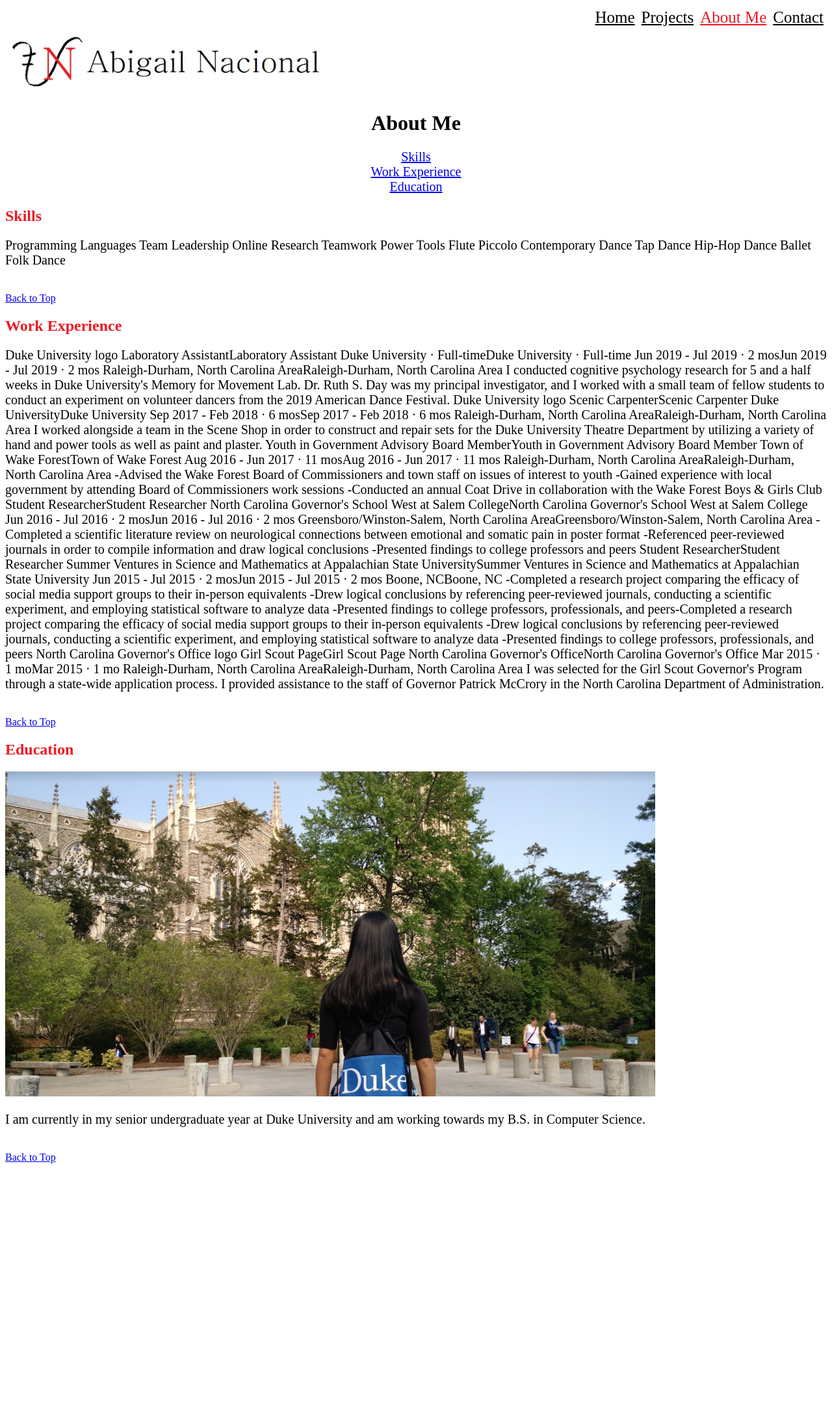
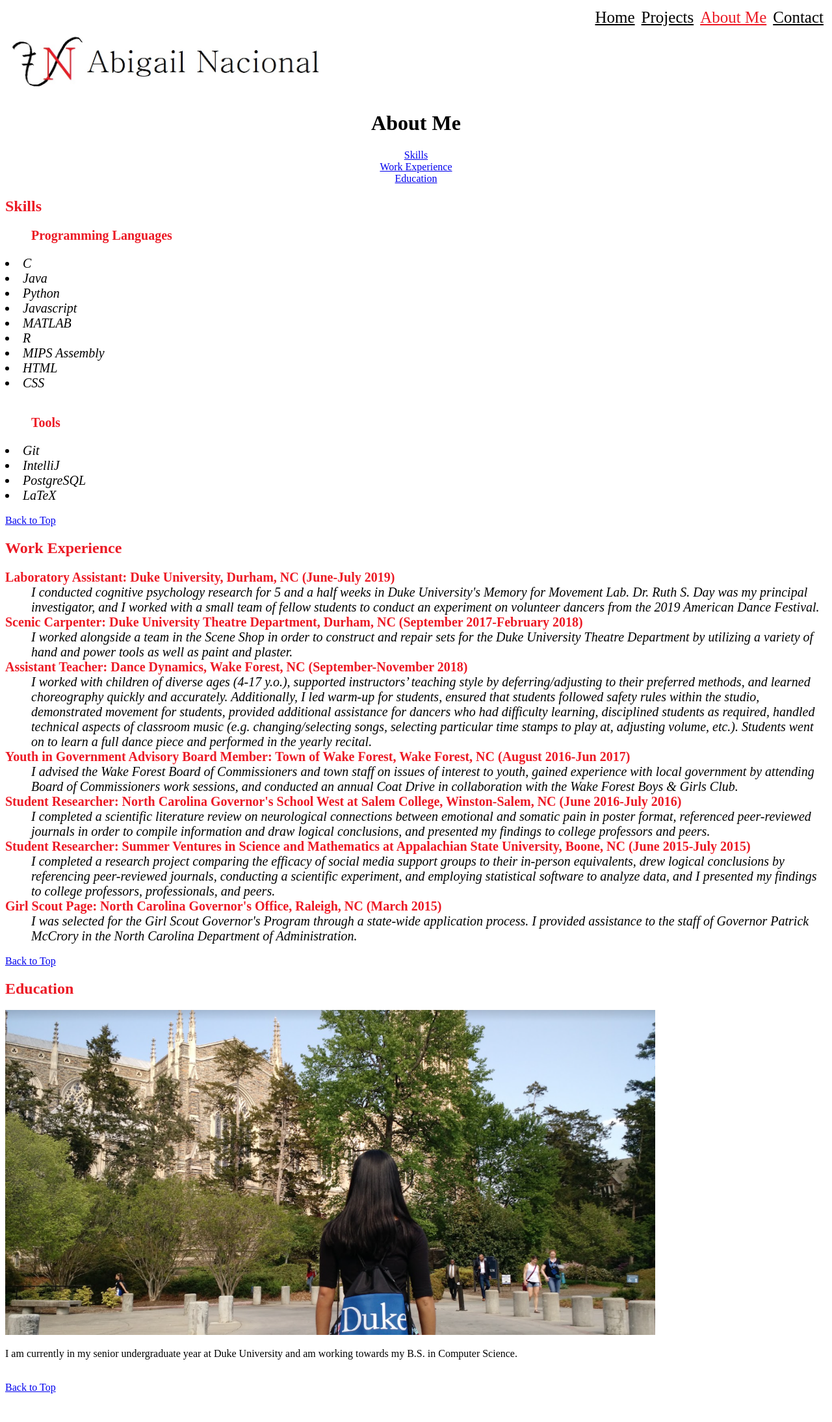
Before and after one commit to abigailnacional/abigailnacional.github.io, a Python web app: template templates/aboutme.html in a window 1280 px wide. Shown: the whole page at 65% size. Before the commit the page ends 1790 px from the top, so only its background shows below. Run offline with Jinja, Linux system fonts and the light colour scheme; the template is opened without the code that fills it, so the values that code supplies are empty.

Commit message:
Added and reformatted info on About Me and Projects pages

```diff
--- a/templates/aboutme.html
+++ b/templates/aboutme.html
@@ -31,7 +31,25 @@
       h2 {
         color: rgb(236, 26, 37);
       }
-      p {
+      ul {
+        color: rgb(236, 26, 37);
+        font-weight: bold;
+        font-size: 20px;
+      }
+      li {
+        color: black;
+        font-style: italic;
+        font-size: 20px;
+      }
+      dt {
+        color: rgb(236, 26, 37);
+        font-weight: bold;
+        font-size: 20px;
+
+      }
+      dd {
+        color: black;
+        font-style: italic;
         font-size: 20px;
       }
     </style>
@@ -60,65 +78,70 @@
 
     <h2 id = "skills">Skills</h2>
 
-    <p>
-Programming Languages
-
-Team Leadership
-Online Research
-Teamwork
-Power Tools
-Flute
-Piccolo
-Contemporary Dance
-Tap Dance
-Hip-Hop Dance
-Ballet
-Folk Dance
-    </p> <br>
+    <ul>Programming Languages</ul>
+    <li>C</li>
+    <li>Java</li>
+    <li>Python</li>
+    <li>Javascript</li>
+    <li>MATLAB</li>
+    <li>R</li>
+    <li>MIPS Assembly</li>
+    <li>HTML</li>
+    <li>CSS</li>
+    <br>
+    <ul>Tools</ul>
+    <li>Git</li>
+    <li>IntelliJ</li>
+    <li>PostgreSQL</li>
+    <li>LaTeX</li>
+    <br>
     <a href = "#top">Back to Top</a>
 
     <h2 id = "work-experience">Work Experience</h2>
-    <p>
 
-Duke University logo
-Laboratory AssistantLaboratory Assistant
-Duke University · Full-timeDuke University · Full-time Jun 2019 - Jul 2019 · 2 mosJun 2019 - Jul 2019 · 2 mos Raleigh-Durham, North Carolina AreaRaleigh-Durham, North Carolina Area
+    <dt>Laboratory Assistant: Duke University, Durham, NC (June-July 2019)</dt>
+    <dd>I conducted cognitive psychology research for 5 and a half weeks in
+      Duke University's Memory for Movement Lab. Dr. Ruth S. Day was my principal
+      investigator, and I worked with a small team of fellow students to conduct
+      an experiment on volunteer dancers from the 2019 American Dance Festival.
+    </dd>
 
-        I conducted cognitive psychology research for 5 and a half weeks in Duke University's Memory for Movement Lab. Dr. Ruth S. Day was my principal investigator, and I worked with a small team of fellow students to conduct an experiment on volunteer dancers from the 2019 American Dance Festival.
+    <dt>Scenic Carpenter: Duke University Theatre Department, Durham, NC (September 2017-February 2018)</dt>
+    <dd>I worked alongside a team in the Scene Shop in order to construct and repair
+      sets for the Duke University Theatre Department by utilizing a variety of hand
+      and power tools as well as paint and plaster.</dd>
 
-Duke University logo
-Scenic CarpenterScenic Carpenter
-Duke UniversityDuke University Sep 2017 - Feb 2018 · 6 mosSep 2017 - Feb 2018 · 6 mos Raleigh-Durham, North Carolina AreaRaleigh-Durham, North Carolina Area
+    <dt>Assistant Teacher: Dance Dynamics, Wake Forest, NC (September-November 2018)</dt>
+    <dd>I worked with children of diverse ages (4-17 y.o.), supported instructors’
+      teaching style by deferring/adjusting to their preferred methods, and learned
+      choreography quickly and accurately. Additionally, I led warm-up for students,
+       ensured that students followed safety rules within the studio, demonstrated
+       movement for students, provided additional assistance for dancers who had
+       difficulty learning, disciplined students as required, handled technical
+       aspects of classroom music (e.g. changing/selecting songs, selecting
+       particular time stamps to play at, adjusting volume, etc.). Students went
+       on to learn a full dance piece and performed in the yearly recital.</dd>
 
-        I worked alongside a team in the Scene Shop in order to construct and repair sets for the Duke University Theatre Department by utilizing a variety of hand and power tools as well as paint and plaster.
+    <dt>Youth in Government Advisory Board Member: Town of Wake Forest, Wake Forest, NC (August 2016-Jun 2017)</dt>
+    <dd>I advised the Wake Forest Board of Commissioners and town staff on issues of interest to youth,
+      gained experience with local government by attending Board of Commissioners work sessions, and
+      conducted an annual Coat Drive in collaboration with the Wake Forest Boys & Girls Club. </dd>
 
-        Youth in Government Advisory Board MemberYouth in Government Advisory Board Member
-        Town of Wake ForestTown of Wake Forest Aug 2016 - Jun 2017 · 11 mosAug 2016 - Jun 2017 · 11 mos Raleigh-Durham, North Carolina AreaRaleigh-Durham, North Carolina Area
+    <dt>Student Researcher: North Carolina Governor's School West at Salem College, Winston-Salem, NC (June 2016-July 2016)</dt>
+    <dd>I completed a scientific literature review on neurological connections between emotional and somatic pain in poster format,
+      referenced peer-reviewed journals in order to compile information and draw logical conclusions, and presented my findings to
+      college professors and peers.</dd>
 
-                -Advised the Wake Forest Board of Commissioners and town staff on issues of interest to youth
-                -Gained experience with local government by attending Board of Commissioners work sessions
-                -Conducted an annual Coat Drive in collaboration with the Wake Forest Boys & Girls Club
+    <dt>Student Researcher: Summer Ventures in Science and Mathematics at Appalachian State University, Boone, NC (June 2015-July 2015)</dt>
+    <dd>I completed a research project comparing the efficacy of social media support groups to their in-person equivalents,
+      drew logical conclusions by referencing peer-reviewed journals, conducting a scientific experiment, and employing
+      statistical software to analyze data, and I presented my findings to college professors, professionals, and peers. </dd>
 
-                Student ResearcherStudent Researcher
-                North Carolina Governor's School West at Salem CollegeNorth Carolina Governor's School West at Salem College Jun 2016 - Jul 2016 · 2 mosJun 2016 - Jul 2016 · 2 mos Greensboro/Winston-Salem, North Carolina AreaGreensboro/Winston-Salem, North Carolina Area
-
-                        -Completed a scientific literature review on neurological connections between emotional and somatic pain in poster format
-                        -Referenced peer-reviewed journals in order to compile information and draw logical conclusions
-                        -Presented findings to college professors and peers
-
-                        Student ResearcherStudent Researcher
-                        Summer Ventures in Science and Mathematics at Appalachian State UniversitySummer Ventures in Science and Mathematics at Appalachian State University Jun 2015 - Jul 2015 · 2 mosJun 2015 - Jul 2015 · 2 mos Boone, NCBoone, NC
-
-                                -Completed a research project comparing the efficacy of social media support groups to their in-person equivalents
-                                -Drew logical conclusions by referencing peer-reviewed journals, conducting a scientific experiment, and employing statistical software to analyze data
-                                -Presented findings to college professors, professionals, and peers-Completed a research project comparing the efficacy of social media support groups to their in-person equivalents -Drew logical conclusions by referencing peer-reviewed journals, conducting a scientific experiment, and employing statistical software to analyze data -Presented findings to college professors, professionals, and peers
-
-                        North Carolina Governor's Office logo
-                        Girl Scout PageGirl Scout Page
-                        North Carolina Governor's OfficeNorth Carolina Governor's Office Mar 2015 · 1 moMar 2015 · 1 mo Raleigh-Durham, North Carolina AreaRaleigh-Durham, North Carolina Area
-
-                                I was selected for the Girl Scout Governor's Program through a state-wide application process. I provided assistance to the staff of Governor Patrick McCrory in the North Carolina Department of Administration.
-    </p> <br>
+    <dt>Girl Scout Page: North Carolina Governor's Office, Raleigh, NC (March 2015)</dt>
+    <dd>I was selected for the Girl Scout Governor's Program through a state-wide application process.
+      I provided assistance to the staff of Governor Patrick McCrory in the North Carolina Department
+      of Administration.</dd>
+    <br>
     <a href = "#top">Back to Top</a>
 
     <h2 id = "education">Education</h2>
```
Also changed, not shown: templates/projects.html (+29 -1 lines).
